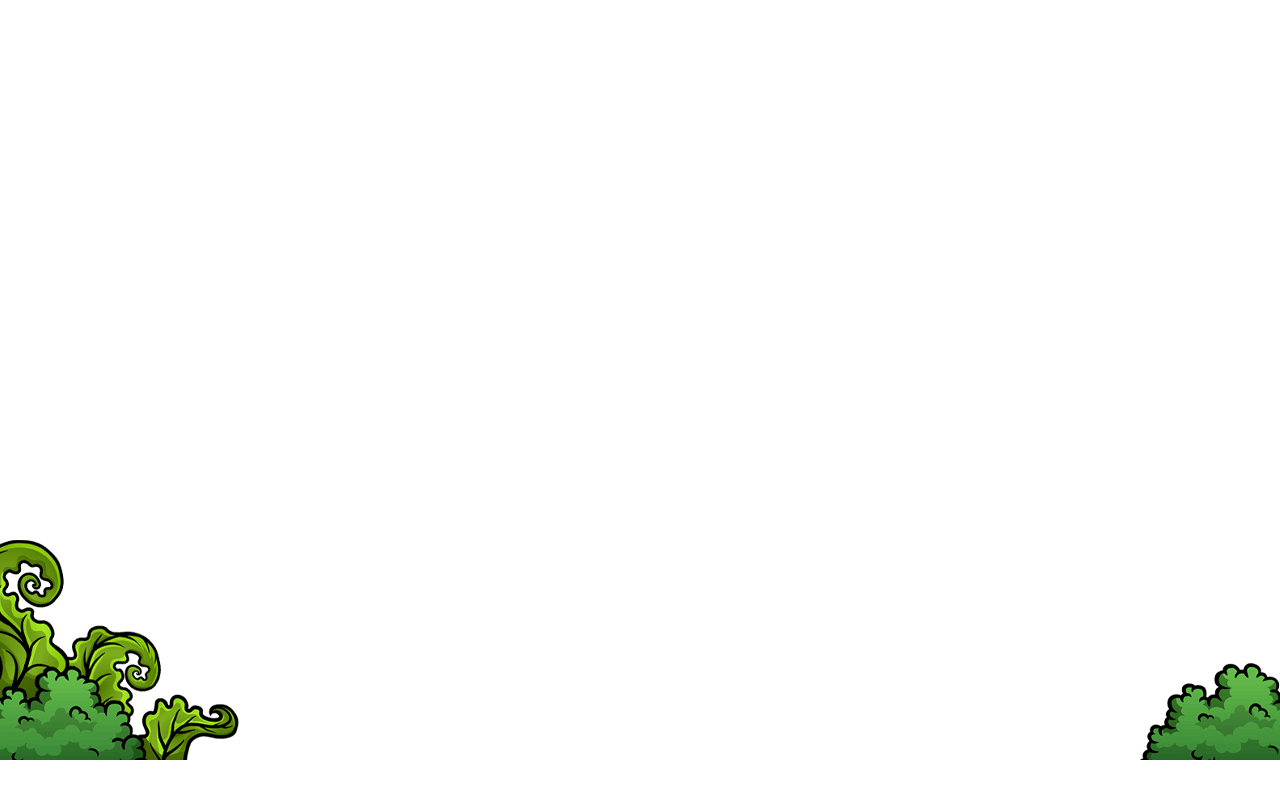
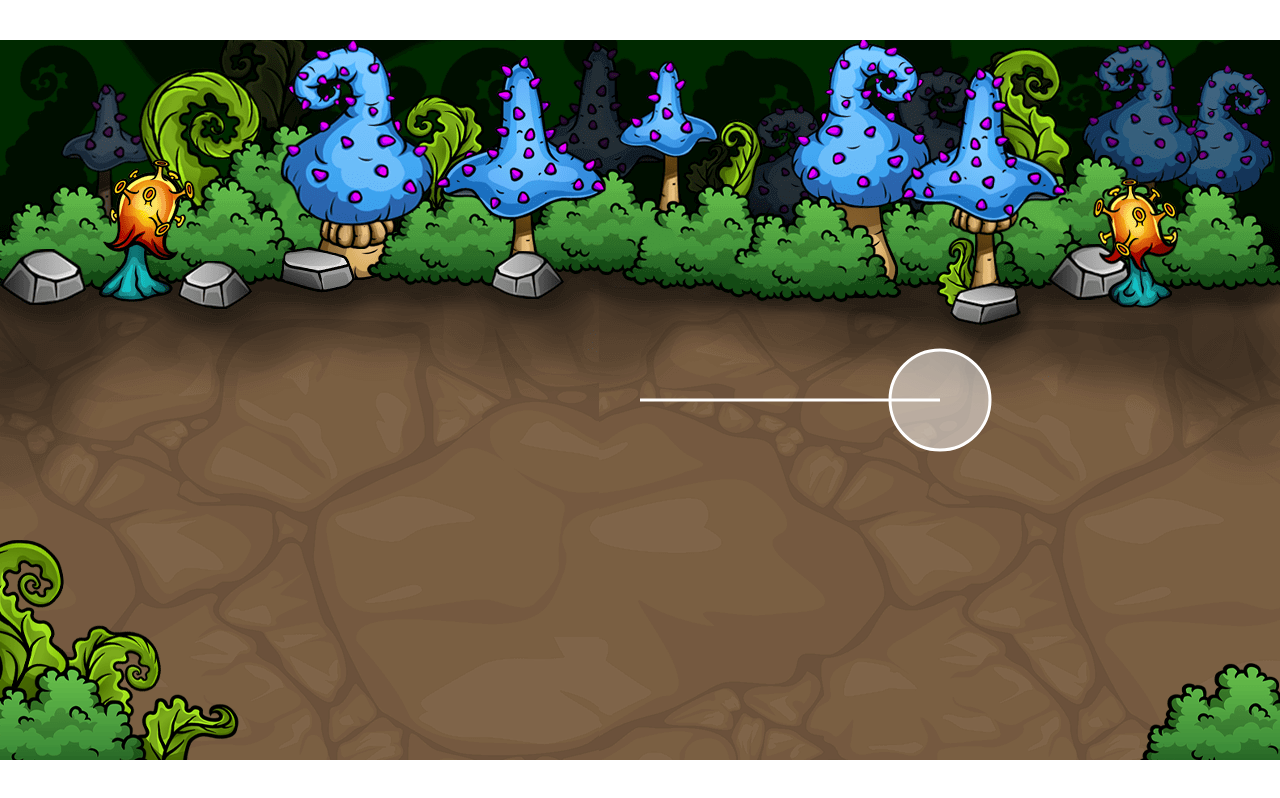
Before and after one commit to Alexus97/videojuegojs, a plain HTML site: page index.html in a window 1280 px wide. Drawn offline with Linux system fonts and the light colour scheme.

Commit message:
therd commit

```diff
--- a/script.js
+++ b/script.js
@@ -5,4 +5,83 @@ window.addEventListener('load', function(){
     canvas.width = 1280;
     canvas.height = 720;
 
-})
+    ctx.fillStyle = 'white'; //rellenar
+    ctx.lineWidth = 3; //trazado
+    ctx.strokeStyle = 'white';
+
+    class Player {//jugador
+        constructor(game){
+            this.game = game;
+            this.collisionX = this.game.width * 0.5;
+            this.collisionY = this.game.height * 0.5;
+            this.collisionRadius = 50;
+            this.speedX = 0; //Dar veloccidad al gamer de manera vertical y horizontal.
+            this.speedY = 0;
+        }
+        draw(context){
+            context.beginPath();
+            context.arc(this.collisionX, this.collisionY, this.collisionRadius, 0, Math.PI * 2);
+            context.save();
+            context.globalAlpha = 0.5;// generated opaciti
+            context.fill();
+            context.restore();
+            context.stroke();
+            context.beginPath();
+            context.moveTo(this.collisionX, this.collisionY);
+            context.lineTo(this.game.mouse.x, this.game.mouse.y);
+            context.stroke();
+        }
+        update(){//making the player movie, se crea metodo personalizado
+            this.speedX = 1 // Calcular veloccidad
+            this.collisionX += this.speedX;
+            this.collisionY += this.speedY;
+
+
+        }
+    }
+
+    class Game {//administrador
+        constructor(canvas){
+            this.canvas = canvas;
+            this.width = this.canvas.width;
+            this.height = this.canvas.height;
+            this.player = new Player(this);
+            this.mouse = {
+                x: this.width * 0.5,
+                y: this.height * 0.5,
+                pressed: false
+            }
+
+            // event listeners
+            canvas.addEventListener('mousedown', e => {
+                this.mouse.x = e.offsetX;
+                this.mouse.y = e.offsetY;
+                this.mouse.pressed = true;
+            });
+            canvas.addEventListener('mouseup', e => {
+                this.mouse.x = e.offsetX;
+                this.mouse.y = e.offsetY;
+                this.mouse.pressed = false;
+            });
+            canvas.addEventListener('mousemove', e => {
+                this.mouse.x = e.offsetX;
+                this.mouse.y = e.offsetY;
+            });
+        }
+        render(context){//este metodo dibujara y actualizara todos los objects en el juego.
+            this.player.draw(context);
+            this.player.update();//se llama desde adentro para renderizar   hacia abajo es decir de arriba a baj
+        }
+
+    }
+
+    const game = new Game(canvas);
+
+    function animate(){
+        ctx.clearRect(0, 0, canvas.width, canvas.height);//limpiamos el lienzo.
+        game.render(ctx);
+        window.requestAnimationFrame(animate);//creamos un bucle de animacion con el metodo
+
+    }
+    animate();
+});
--- a/style.css
+++ b/style.css
@@ -5,7 +5,7 @@
 }
 
 #canvas1 {
-    background: url('./assets/background.png')
+    background: url(./assets/background.png);
     position: absolute;
     top: 50%;
     left:50%;
@@ -17,4 +17,5 @@
     top: 50%;
     left: 50%;
     transform: translate(-50%, -50%);
+    pointer-events: none;
 }
```
